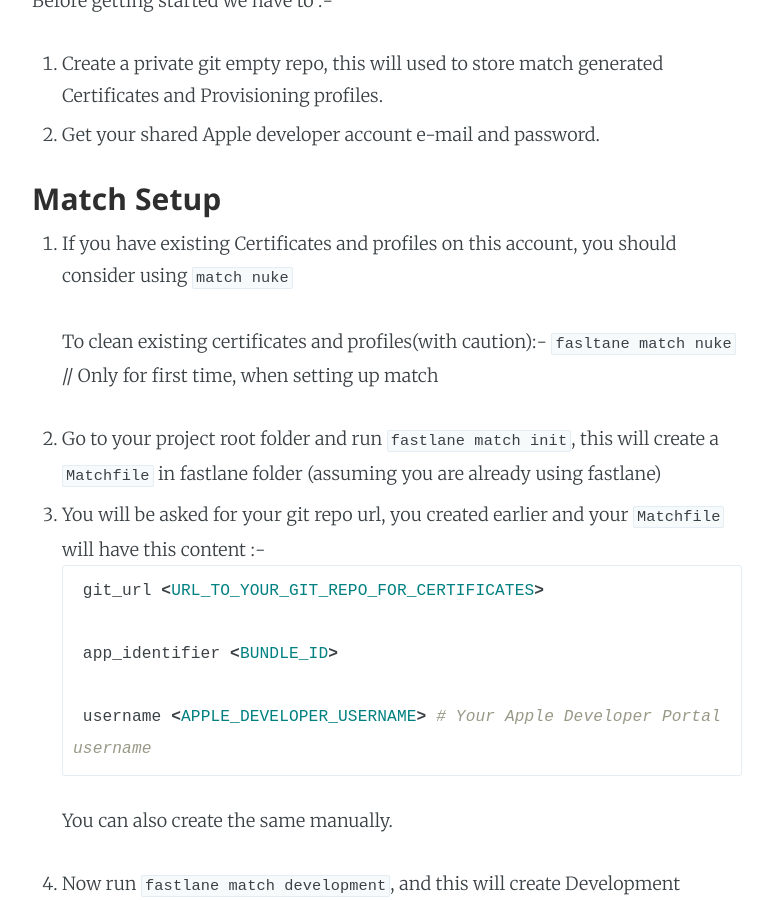
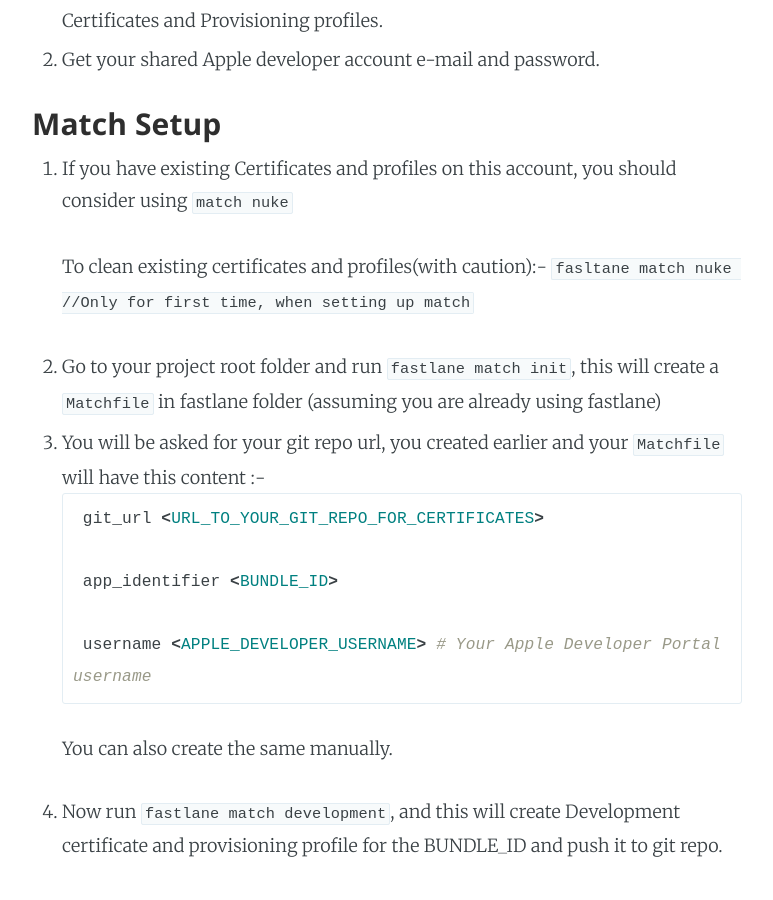
Before and after one commit to moldedbits/moldedbits.github.io, a Jekyll site: the page built from _posts/2017-08-30-fastlane-match-ios.md, in a window 1280 px wide and 900 px high, scrolled down 3003 px. Shown: the whole window, without its empty margins (253-1026 px from the left). Built offline with Jekyll 4.4.1, drawn with Linux system fonts in a browser that asks for light colours; comment, search, counter and statistics services are not loaded; some of the changed text lies outside the part shown.

```diff
--- a/_posts/2017-08-30-fastlane-match-ios.md
+++ b/_posts/2017-08-30-fastlane-match-ios.md
@@ -9,7 +9,7 @@ categories: Technical iOS
 [iOS certificates and Provisioning profiles](https://developer.apple.com/library/content/documentation/IDEs/Conceptual/AppDistributionGuide/MaintainingCertificates/MaintainingCertificates.html), most avoided topic for all iOS developer, specially for all the beginners out there. From iOS 10 onwards signing is required, even for development build and running your application on simulator and devices. So it becomes very important for us to know how to manage our Certificates and Provisioning profiles.
 
 ### Single Developer / Single Project
-If you are a single developer or working alone on a project and have your own apple developer account which you use for your development, you have nothing to worry about. Xcode8 introduced `[Automatic Manage Signing](https://developer.apple.com/library/content/qa/qa1814/_index.html)` option. With this option enabled all your certificates and profiles are managed by Xcode itself and it just work perfect.
+If you are a single developer or working alone on a project and have your own apple developer account which you use for your development, you have nothing to worry about. Xcode8 introduced [Automatic Manage Signing](https://developer.apple.com/library/content/qa/qa1814/_index.html) option. With this option enabled all your certificates and profiles are managed by Xcode itself and it just work perfect.
 
 ### Team / Multiple Project
 If you are working in a team on a project then these are the options you have for Certificates and Provisioning profile management :-
@@ -20,7 +20,7 @@ If you are working in a team on a project then these are the options you have fo
 
 ![Fastlane]({{ site.url }}/assets/images/fastlane_text.png)
 
-As we all know, in last couple of year `[Fastlane](https://github.com/fastlane/fastlane/tree/master/fastlane)` toolchain took us all with surprise and made all developers life cool again. Today, we are going to talk about specific tool from `fastlane` toolset, `Match`.
+As we all know, in last couple of year [Fastlane](https://github.com/fastlane/fastlane/tree/master/fastlane) toolchain took us all with surprise and made all developers life cool again. Today, we are going to talk about specific tool from `fastlane` toolset, `Match`.
 
 ### What is Match?
 
@@ -46,7 +46,7 @@ Before getting started we have to :-
 1. If you have existing Certificates and profiles on this account, you should consider using `match nuke`
 
     To clean existing certificates and profiles(with caution):-
-    `fasltane match nuke` // Only for first time, when setting up match
+    `fasltane match nuke //Only for first time, when setting up match`
 
 2. Go to your project root folder and run `fastlane match init`, this will create a  `Matchfile` in fastlane folder (assuming you are already using fastlane)
 3. You will be asked for your git repo url, you created earlier and your `Matchfile` will have this content :-
```
